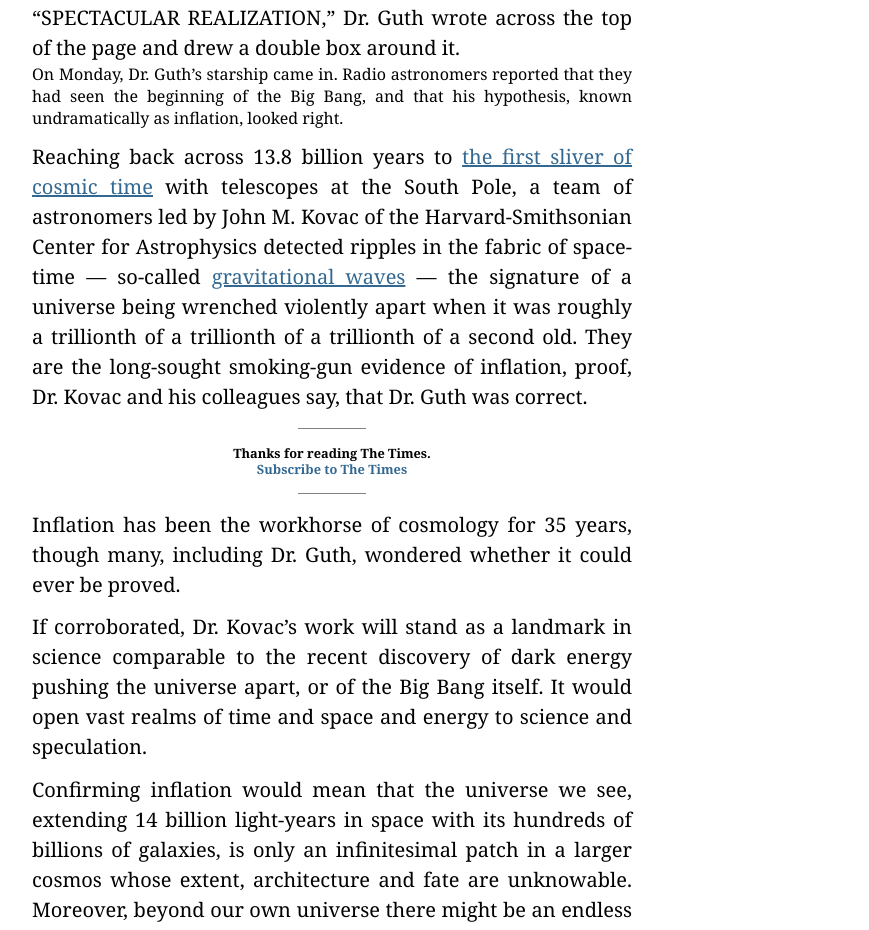
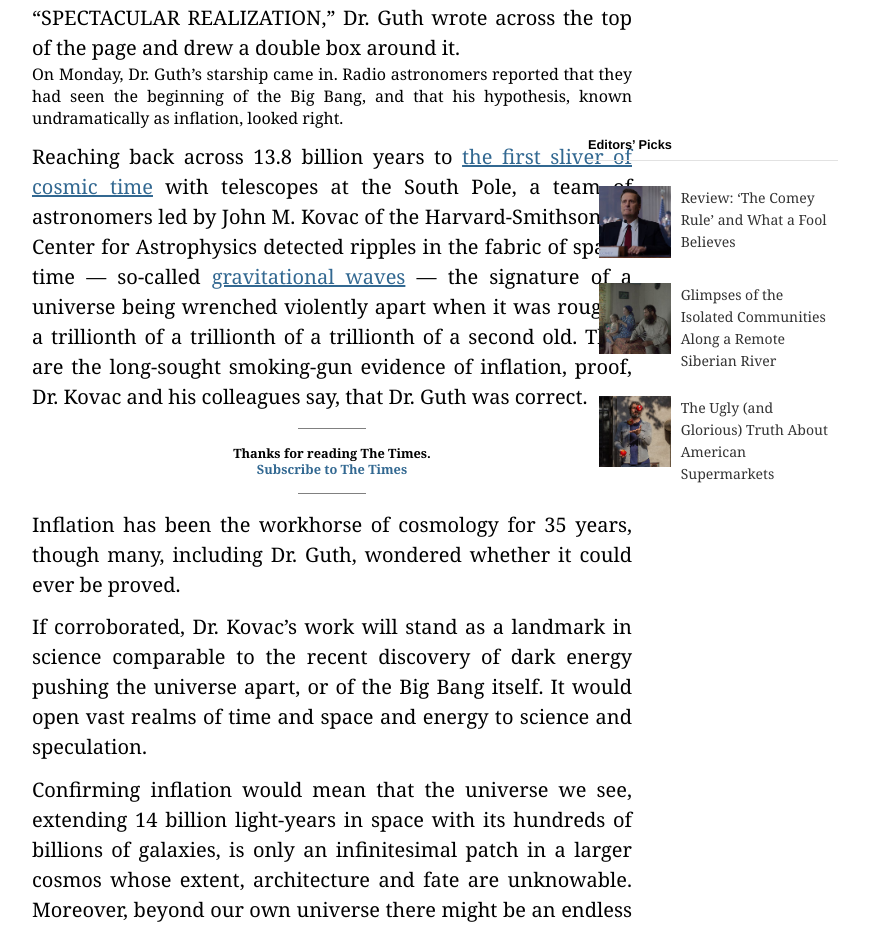
Before and after one commit to kenderb/New-York-Times-article-page, a plain HTML site: page index.html in a window 1280 px wide. Shown: the part 1770-2700 px from the top of the page, without its empty margins (308-1177 px from the left). Drawn offline with nearby package versions, Linux system fonts and the light colour scheme.

Commit message:
Aside tag added and finished

```diff
--- a/index.html
+++ b/index.html
@@ -30,7 +30,21 @@
       </ul>
     </nav>
   </header>
-
+  <aside>
+    <p>Editors’ Picks</p>
+    <div>
+      <img src="assets/images/aside/aside1.jpg" alt="aside1">
+      <a href="#">Review: ‘The Comey Rule’ and What a Fool Believes</a>
+    </div>
+    <div>
+      <img src="assets/images/aside/aside2.jpg" alt="aside2">
+      <a href="#">Glimpses of the Isolated Communities Along a Remote Siberian River</a>
+    </div>
+    <div>
+      <img src="assets/images/aside/aside3.jpg" alt="aside3">
+      <a href="#">The Ugly (and Glorious) Truth About American Supermarkets</a>
+    </div>
+  </aside>
   <main>
     <article>
       <h1 class="text-width">Space Ripples Reveal Big Bang’s Smoking Gun</h1>
--- a/styles/main.css
+++ b/styles/main.css
@@ -93,6 +93,42 @@ header img {
 p {
   font-size: 1.25rem;
   line-height: 1.875rem;
+}
+
+aside {
+  position: absolute;
+  display: flex;
+  flex-direction: column;
+  top: 1900px;
+  left: 70%;
+  width: 250px;
+}
+
+aside img {
+  float: left;
+  width: 30%;
+  margin-right: 10px;
+}
+
+aside div {
+  margin-top: 25px;
+  margin-left: 11px;
+}
+
+aside p {
+  font-weight: bold;
+  font-size: 0.8em;
+  color: black;
+  font-family: helvetica;
+  border-bottom: 1px solid rgb(226, 226, 226);
+}
+
+aside a {
+  text-decoration: none;
+  font-size: 14px;
+  line-height: 17px;
+  color: rgb(51, 51, 51);
+  font-family: Georgia, 'Times New Roman', Times, serif;
 }
 
 .box-inflation-content p {
@@ -537,6 +573,7 @@ footer li {
   font-family: helvetica, arial, sans-serif;
   font-size: 0.8rem;
 }
+
 .left-border {
   border-left: 1px solid #e2e2e2;
   padding-left: 20px;
```
Also changed, not shown: assets/images/aside/aside1.jpg (added), assets/images/aside/aside2.jpg (added), assets/images/aside/aside3.jpg (added).
